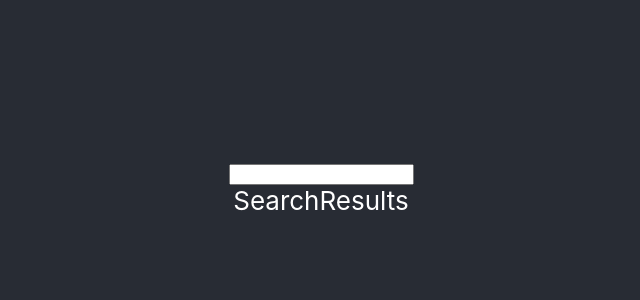
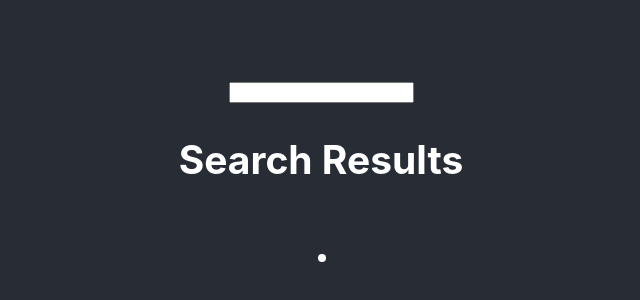
Before and after one commit to DanielDeanGithub/jammming, a React (Create React App) app: page / in a window 1280 px wide. Shown: the part 210-510 px from the top of the page, without its empty margins (319-959 px from the left). Built offline with nearby package versions, Linux system fonts and the light colour scheme.

Commit message:
Update SearchResults to receive props

```diff
--- a/src/App.js
+++ b/src/App.js
@@ -10,7 +10,7 @@ function App() {
     <div className="App">
       <header className="App-header">
         <SearchBar value={search}  onChange={e => setSearch(e.target.value)}/>
-        <SearchResults />
+        <SearchResults results={[search]}/>
       </header>
     </div>
   );
--- a/src/components/SearchResults/SearchResults.js
+++ b/src/components/SearchResults/SearchResults.js
@@ -1,8 +1,13 @@
 import React from 'react'
 
-const SearchResults = () => {
+const SearchResults = ({results}) => {
   return (
-    <div>SearchResults</div>
+    <>
+        <h2>Search Results</h2>
+        <ul>
+            {results.map((e,i) => <li key={i}>{e}</li>)}
+        </ul>
+    </>
   )
 }
 
```
